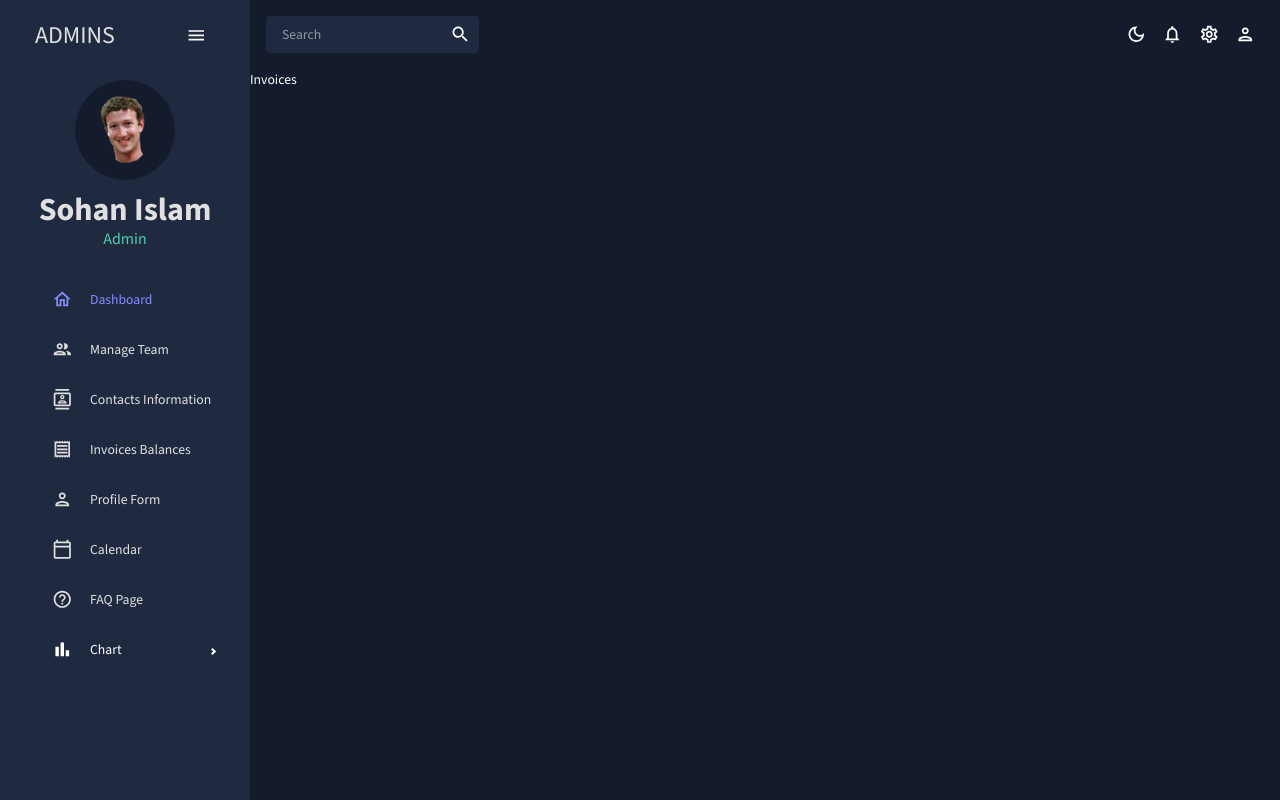
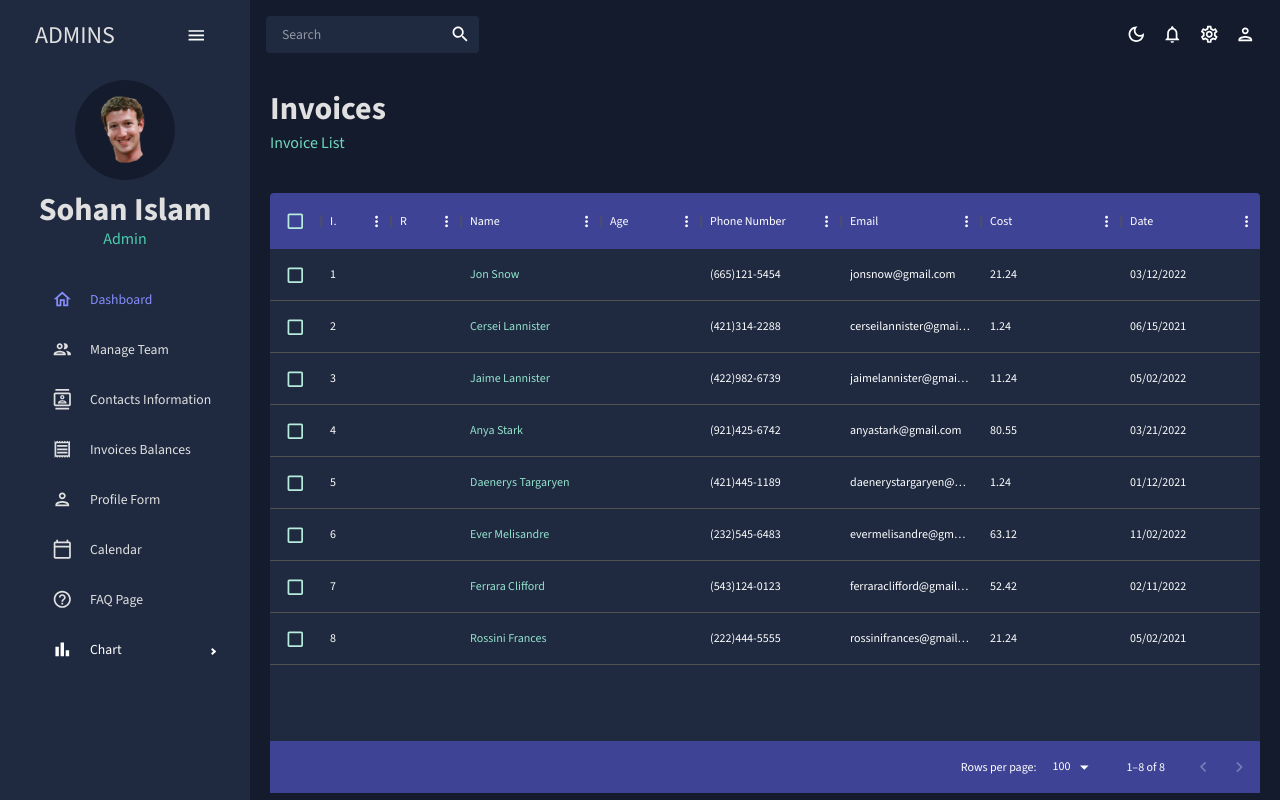
Before and after one commit to sohan724code/react-admin-dashboard, a React (Create React App) app: page /invoices in a window 1280 px wide. Built offline with nearby package versions, Linux system fonts and the light colour scheme.

Commit message:
Update contact and invoice and team

```diff
--- a/src/pages/Contacts/Contacts.js
+++ b/src/pages/Contacts/Contacts.js
@@ -1,7 +1,97 @@
+import { Box, useTheme } from "@mui/material";
 import React from "react";
+import { tokens } from "../../theme";
+import Header from "../../components/Header/Header";
+import { DataGrid, GridToolbar } from "@mui/x-data-grid";
+import { mockDataContacts } from "../../data/mockData";
 
 const Contacts = () => {
-  return <div>Contacts</div>;
+  const theme = useTheme();
+  const colors = tokens(theme.palette.mode);
+
+  const columns = [
+    { field: "id", headerName: "ID", flex: 0.5 },
+    { field: "registrarId", headerName: "Registrar ID", flex: 0.5 },
+    {
+      field: "name",
+      headerName: "Name",
+      flex: 1,
+      cellClassName: "name-column-cell",
+    },
+
+    {
+      field: "age",
+      headerName: "Age",
+      type: "number",
+      headerAlign: "left",
+      align: "left",
+    },
+    {
+      field: "phone",
+      headerName: "Phone Number",
+      flex: 1,
+    },
+    {
+      field: "email",
+      headerName: "Email",
+      flex: 1,
+    },
+    {
+      field: "address",
+      headerName: "Address",
+      flex: 1,
+    },
+    {
+      field: "city",
+      headerName: "City",
+      flex: 1,
+    },
+    {
+      field: "zipCode",
+      headerName: "Zip Code",
+      flex: 1,
+    },
+  ];
+  return (
+    <Box sx={{ m: "20px" }}>
+      <Header title="CONTACTS" subtitle="Contact List" />
+      <Box
+        sx={{
+          m: "40px 0 0 0",
+          height: "75vh",
+          "& .MuiDataGrid-root": {
+            border: "none",
+          },
+          "& .MuiDataGrid-cell": {
+            borderBottom: "none",
+          },
+          "& .name-column-cell": {
+            color: colors.greenAccent[300],
+          },
+          "& .MuiDataGrid-columnHeaders": {
+            background: colors.blueAccent[700],
+            borderBottom: "none",
+          },
+          "& .MuiDataGrid-virtualScroller": {
+            background: colors?.primary[400],
+          },
+          "& .MuiDataGrid-footerContainer": {
+            borderTop: "none",
+            background: colors?.blueAccent[700],
+          },
+          "& .MuiDataGrid-toolbarContainer .MuiButton-text": {
+            color: `${colors.grey[100]} !important`,
+          },
+        }}
+      >
+        <DataGrid
+          rows={mockDataContacts}
+          columns={columns}
+          components={{ Toolbar: GridToolbar }}
+        />
+      </Box>
+    </Box>
+  );
 };
 
 export default Contacts;
--- a/src/pages/Invoices/Invoices.js
+++ b/src/pages/Invoices/Invoices.js
@@ -1,7 +1,91 @@
+import { Box, Toolbar, Typography, useTheme } from "@mui/material";
 import React from "react";
+import { tokens } from "../../theme";
+import Header from "../../components/Header/Header";
+import { DataGrid } from "@mui/x-data-grid";
+import { mockDataInvoices } from "../../data/mockData";
 
-const Invoices = () => {
-  return <div>Invoices</div>;
+const Invoice = () => {
+  const theme = useTheme();
+  const colors = tokens(theme.palette.mode);
+
+  const columns = [
+    { field: "id", headerName: "ID", flex: 0.5 },
+    { field: "registrarId", headerName: "Registrar ID", flex: 0.5 },
+    {
+      field: "name",
+      headerName: "Name",
+      flex: 1,
+      cellClassName: "name-column-cell",
+    },
+
+    {
+      field: "age",
+      headerName: "Age",
+      type: "number",
+      headerAlign: "left",
+      align: "left",
+    },
+    {
+      field: "phone",
+      headerName: "Phone Number",
+      flex: 1,
+    },
+    {
+      field: "email",
+      headerName: "Email",
+      flex: 1,
+    },
+    {
+      field: "cost",
+      headerName: "Cost",
+      flex: 1,
+      renderCell: ({ row: { cost } }) => {
+        <Typography sx={{ color: colors.greenAccent[500] }}>{cost}</Typography>;
+      },
+    },
+    {
+      field: "date",
+      headerName: "Date",
+      flex: 1,
+    },
+  ];
+  return (
+    <Box sx={{ m: "20px" }}>
+      <Header title="Invoices" subtitle="Invoice List" />
+      <Box
+        sx={{
+          m: "40px 0 0 0",
+          height: "75vh",
+          "& .MuiDataGrid-root": {
+            border: "none",
+          },
+          "& .MuiDataGrid-cell": {
+            borderBottom: "none",
+          },
+          "& .name-column-cell": {
+            color: colors.greenAccent[300],
+          },
+          "& .MuiDataGrid-columnHeaders": {
+            background: colors.blueAccent[700],
+            borderBottom: "none",
+          },
+          "& .MuiDataGrid-virtualScroller": {
+            background: colors?.primary[400],
+          },
+          "& .MuiDataGrid-footerContainer": {
+            borderTop: "none",
+            background: colors?.blueAccent[700],
+          },
+          "& .MuiCheckbox-root": {
+            color: `${colors.greenAccent[200]} !important`,
+          },
+        }}
+      >
+        <DataGrid checkboxSelection rows={mockDataInvoices} columns={columns} />
+      </Box>
+    </Box>
+  );
 };
 
-export default Invoices;
+export default Invoice;
--- a/src/pages/Team/Team.js
+++ b/src/pages/Team/Team.js
@@ -1,7 +1,106 @@
+import { Box, Typography, useTheme } from "@mui/material";
 import React from "react";
+import { tokens } from "../../theme";
+import Header from "../../components/Header/Header";
+import { DataGrid } from "@mui/x-data-grid";
+import { mockDataTeam } from "../../data/mockData";
+import AdminPanelSettingsOutlinedIcon from "@mui/icons-material/AdminPanelSettingsOutlined";
+import LockOpenOutlinedIcon from "@mui/icons-material/LockOpenOutlined";
+import SecurityOutlinedIcon from "@mui/icons-material/SecurityOutlined";
 
 const Team = () => {
-  return <div>Team</div>;
+  const theme = useTheme();
+  const colors = tokens(theme.palette.mode);
+
+  const columns = [
+    { field: "id", headerName: "ID" },
+    {
+      field: "name",
+      headerName: "Name",
+      flex: 1,
+      cellClassName: "name-column-cell",
+    },
+
+    {
+      field: "age",
+      headerName: "Age",
+      type: "number",
+      headerAlign: "left",
+      align: "left",
+    },
+    {
+      field: "phone",
+      headerName: "Phone Number",
+      flex: 1,
+    },
+    {
+      field: "email",
+      headerName: "Email",
+      flex: 1,
+    },
+    {
+      field: "access",
+      headerName: "Access Level",
+      flex: 1,
+      headerAlign: "center",
+      renderCell: ({ row: { access } }) => {
+        return (
+          <Box
+            sx={{
+              width: "60%",
+              m: "0 auto",
+              p: "5px",
+              display: "flex",
+              justifyContent: "center",
+              background:
+                access === "admin"
+                  ? colors?.greenAccent[600]
+                  : colors?.greenAccent[700],
+              borderRadius: "4px",
+            }}
+          >
+            {access === "admin" && <AdminPanelSettingsOutlinedIcon />}
+            {access === "manager" && <SecurityOutlinedIcon />}
+            {access === "user" && <LockOpenOutlinedIcon />}
+            <Typography>{access}</Typography>
+          </Box>
+        );
+      },
+    },
+  ];
+  return (
+    <Box sx={{ m: "20px" }}>
+      <Header title="TEAM" subtitle="Managing the Team" />
+      <Box
+        sx={{
+          m: "40px 0 0 0",
+          height: "75vh",
+          "& .MuiDataGrid-root": {
+            border: "none",
+          },
+          "& .MuiDataGrid-cell": {
+            borderBottom: "none",
+          },
+          "& .name-column-cell": {
+            color: colors.greenAccent[300],
+          },
+          "& .MuiDataGrid-columnHeaders": {
+            background: colors.blueAccent[700],
+            borderBottom: "none",
+          },
+          "& .MuiDataGrid-virtualScroller": {
+            background: colors?.primary[400],
+          },
+          "& .MuiDataGrid-footerContainer": {
+            borderTop: "none",
+            background: colors?.blueAccent[700],
+          },
+        }}
+      >
+        <DataGrid rows={mockDataTeam} columns={columns} />
+      </Box>
+    </Box>
+  );
 };
 
 export default Team;
```
